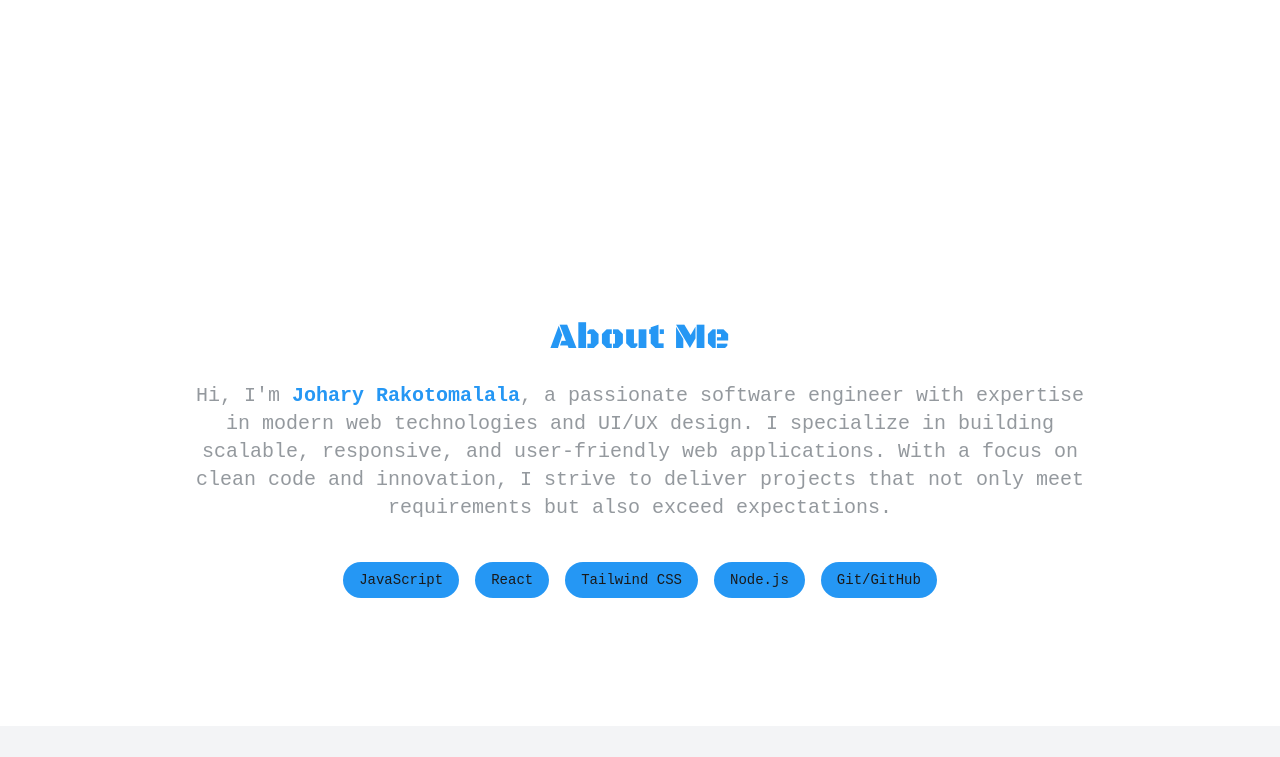
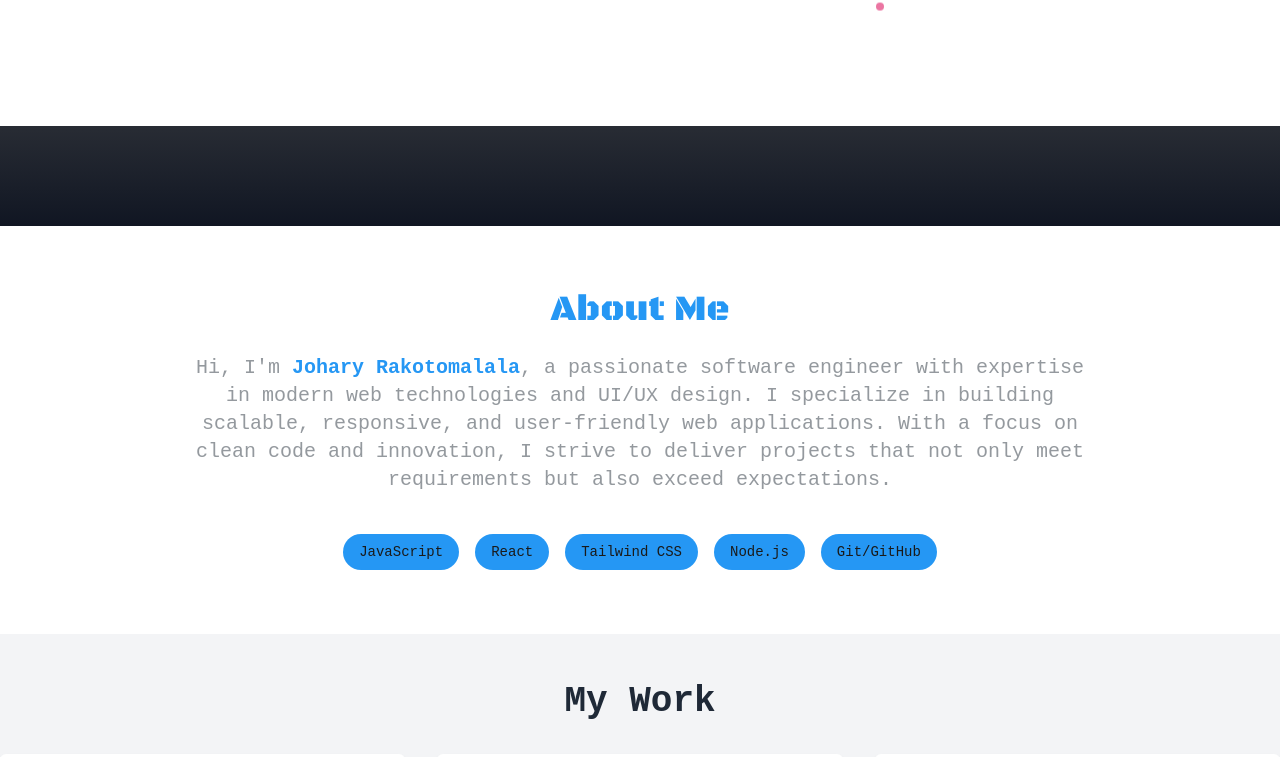
Before and after one commit to Rakotomalala01/portfolio, a React (Vite) app: page / in a window 1280 px wide. Shown: the part 754-1511 px from the top of the page. Built offline with nearby package versions, Linux system fonts and the light colour scheme.

Commit message:
JR: transition color div

```diff
--- a/src/components/body/body.tsx
+++ b/src/components/body/body.tsx
@@ -1,4 +1,3 @@
-import React from "react";
 import HomeSection from "./sections/home-section";
 import About from "./sections/about";
 import FallingDots from "../ui/falling-dot";
@@ -23,12 +22,15 @@ const Body = () => {
     "bg-[#A074C4]",
   ];
   return (
-    <main className="w-full mx-auto py-8 space-y-16 w-full">
+    <main className="w-full mx-auto py-8  w-full">
       {/* Home Section */}
       <FallingDots colors={colors} count={60} />
 
 
       <HomeSection/>
+      <div className="h-[100px] bg-gradient-to-b from-[hsl(220,13%,18%)] to-[hsl(222,36%,10%)]"></div>
+
+
 
       {/* About Section */}
        <About/>
```
